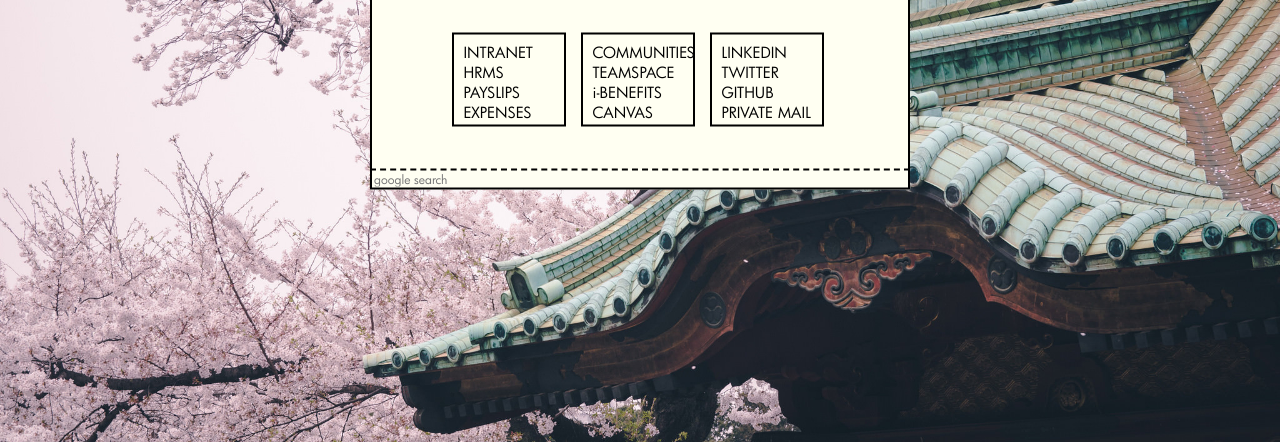
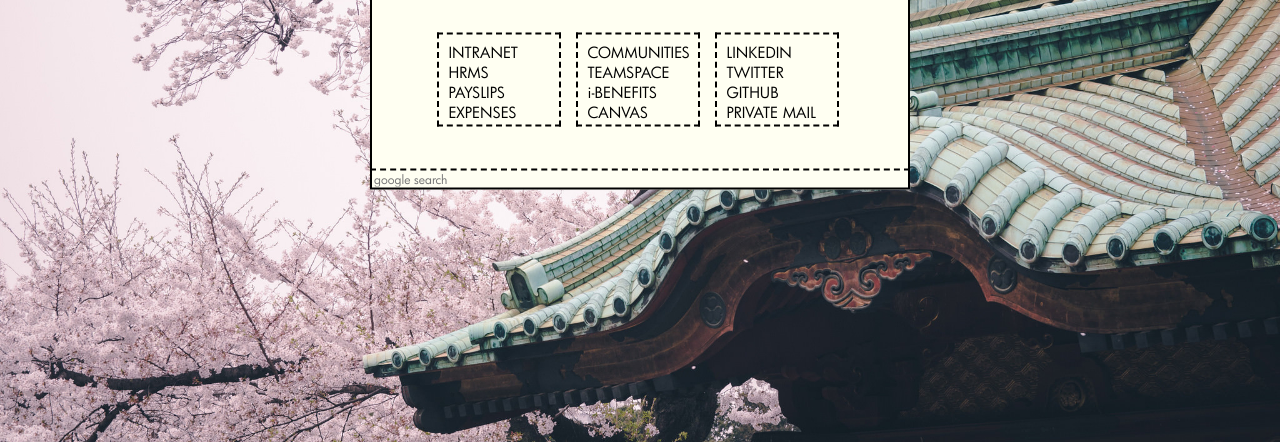
Before and after one commit to Sam1066/workstart-two, a plain HTML site: page index.html in a window 1280 px wide. Shown: the part 358-800 px from the top of the page. Drawn offline with Linux system fonts and the light colour scheme.

Commit message:
Update style.css
New border

```diff
--- a/style.css
+++ b/style.css
@@ -152,13 +152,13 @@ body{
 }
 
 ul {
-	width:100px;
+	width:110px;
 	list-style-type:none;
 	float:left;
 	padding:5px;
 	margin-left:5px;
 	margin-right:10px;
-	border: solid;
+	border: dashed;
 	border-width: 2px;
 	border-color: #000000;
 }
```
